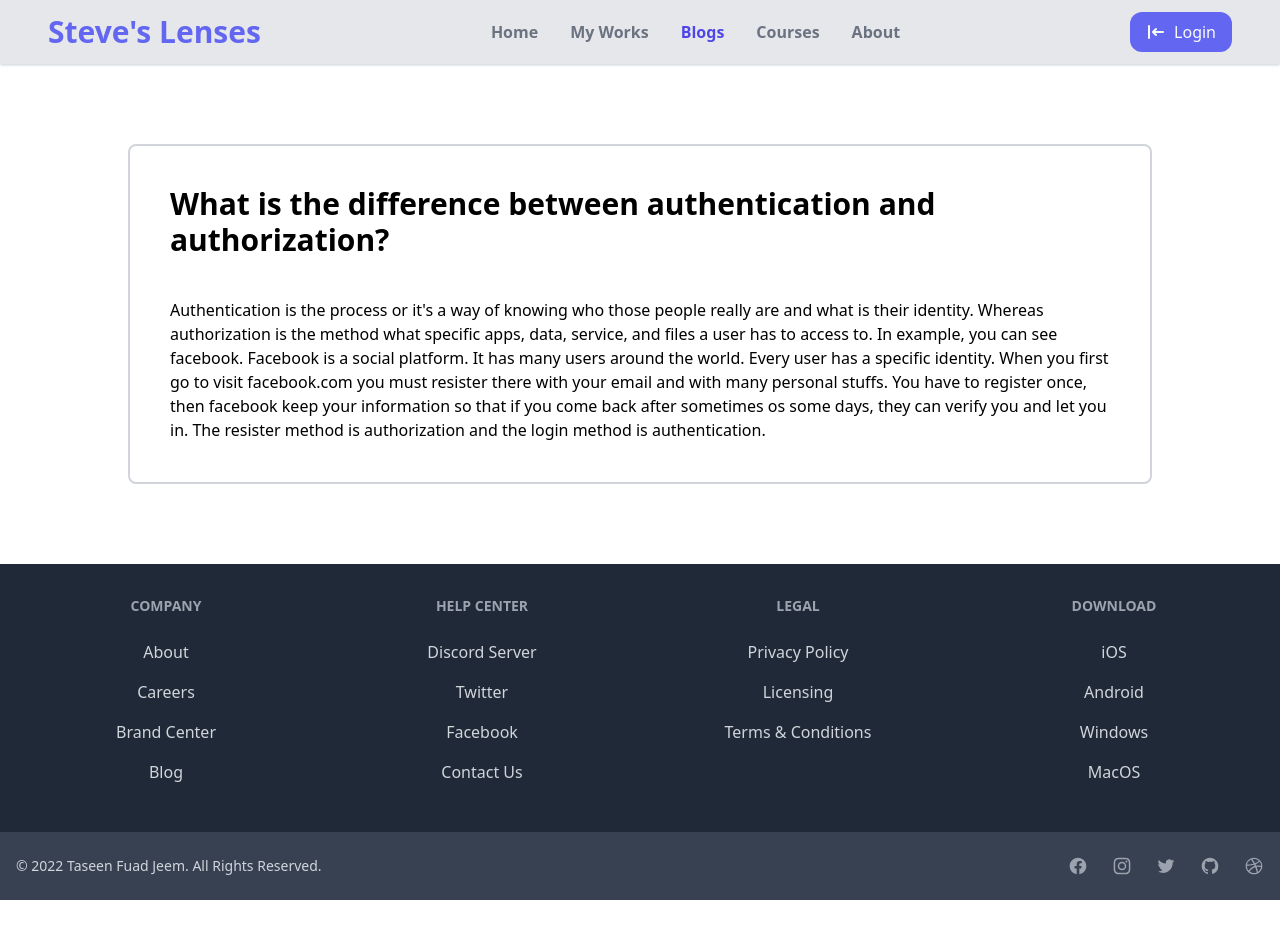
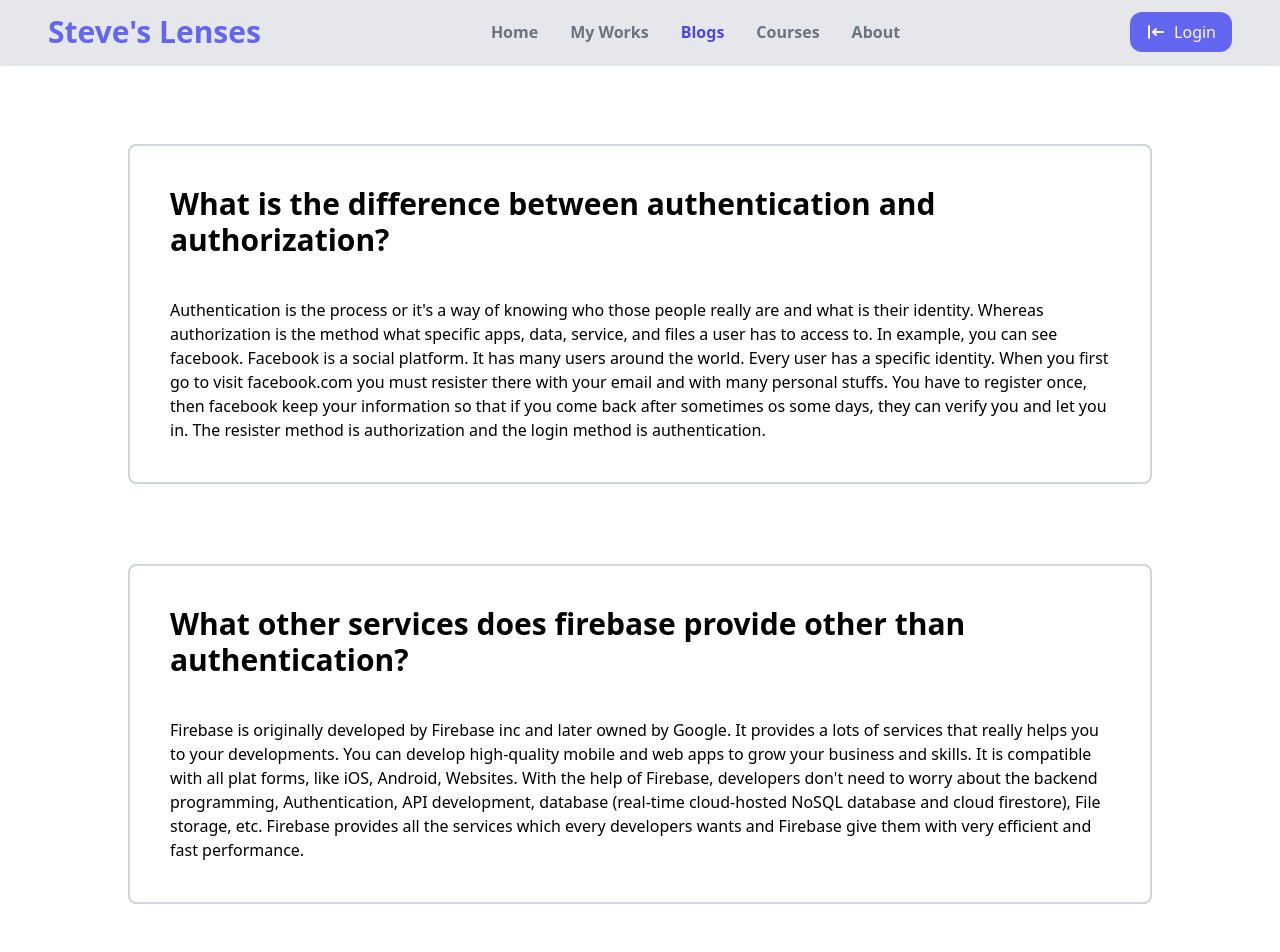
Before and after one commit to TaseenFuadJeem/independent-service-provider_website, a React (Create React App) app: page /blogs in a window 1280 px wide. Shown: the top 952 px of the page. Before the commit the page ends 900 px from the top, so only its background shows below. Built offline with nearby package versions, Linux system fonts and the light colour scheme.

Commit message:
Blogs section completed

```diff
--- a/src/Pages/Blogs/Blogs.js
+++ b/src/Pages/Blogs/Blogs.js
@@ -13,6 +13,15 @@ const Blogs = () => {
 
             </div>
 
+            <div className='p-10 border-2 rounded-lg border-gray-300 my-20'>
+
+                <h1 className='text-3xl font-semibold'>What other services does firebase provide other than authentication?</h1>
+                <p className='mt-10'>
+                    Firebase is originally developed by Firebase inc and later owned by Google. It provides a lots of services that really helps you to your developments. You can develop high-quality mobile and web apps to grow your business and skills. It is compatible with all plat forms, like iOS, Android, Websites. With the help of Firebase, developers don't need to worry about the backend programming, Authentication, API development, database (real-time cloud-hosted NoSQL database and cloud firestore), File storage, etc. Firebase provides all the services which every developers wants and Firebase give them with very efficient and fast performance.
+                </p>
+
+            </div>
+
         </div>
     );
 };
```
